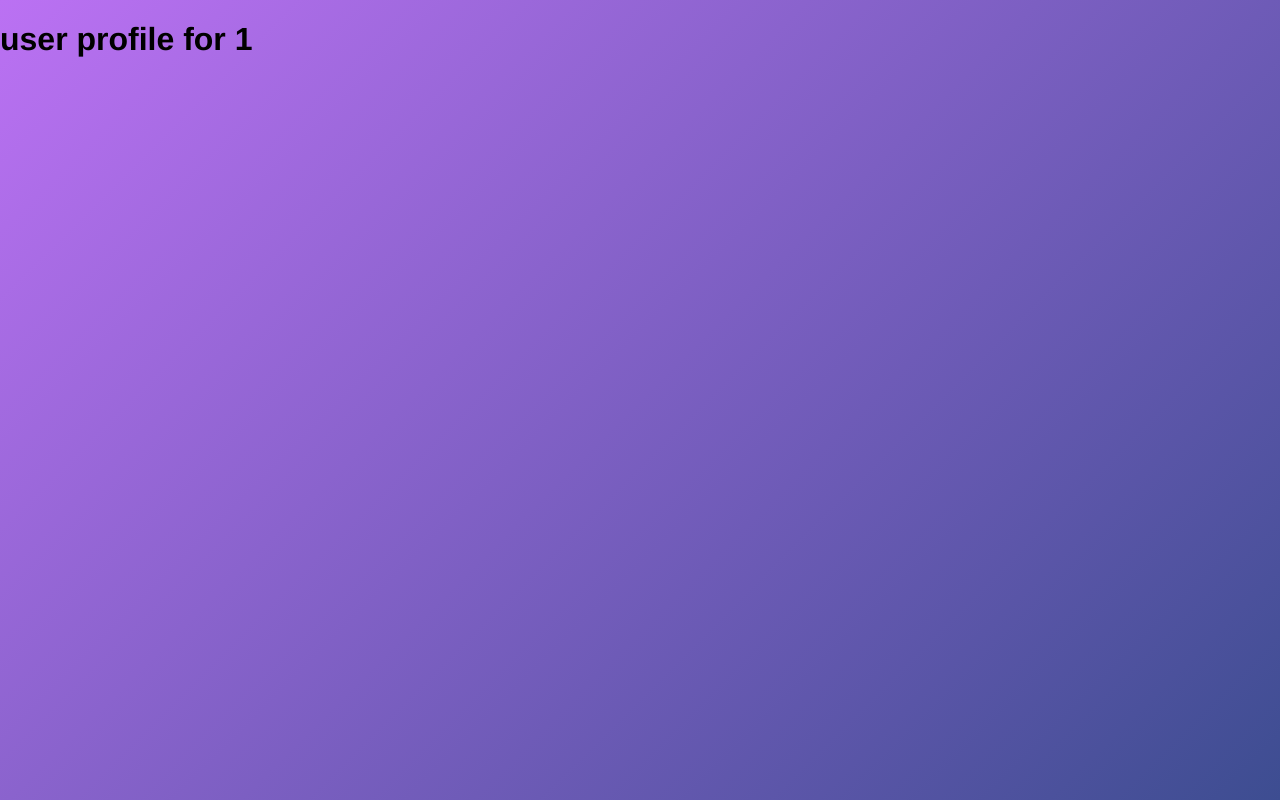
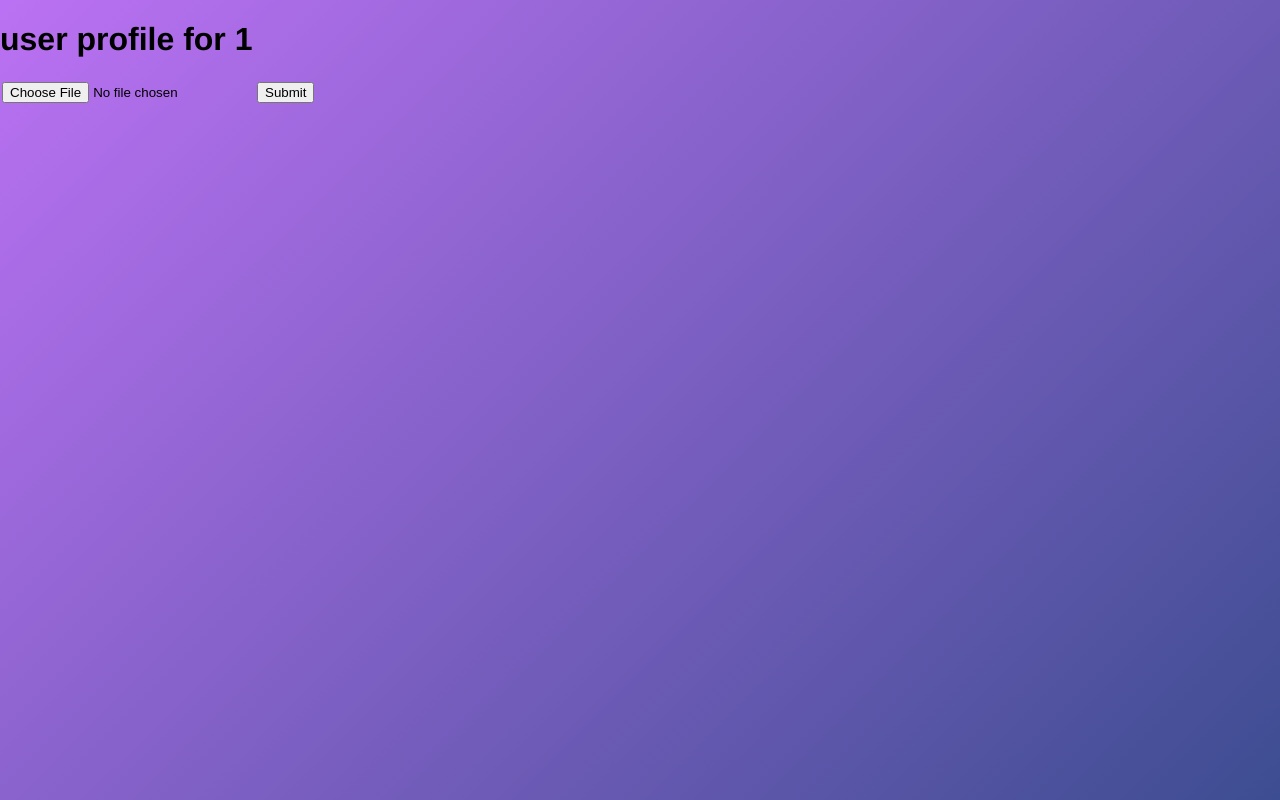
Before and after one commit to eshigh23/underworld, a React (Create React App) app in the folder client/: page /profile/1 in a window 1280 px wide. Built offline with nearby package versions, Linux system fonts and the light colour scheme.

Commit message:
added file selection

```diff
--- a/client/src/components/Sidebar.js
+++ b/client/src/components/Sidebar.js
@@ -22,7 +22,7 @@ function Sidebar() {
                 <p>{nowPlaying.title}</p>
                 <p className="small">{nowPlaying.artist}</p>
 
-                <Streamer />
+                <Streamer src="audio.wav"/>
             </div>
 
             <div className="recommended">
--- a/client/src/components/Streamer.js
+++ b/client/src/components/Streamer.js
@@ -6,7 +6,7 @@ import "../css/Streamer.css";
 
 let sound;
 
-const Streamer = () => {
+const Streamer = ( {src} ) => {
     var [isPlaying, setIsPlaying] = useState(false);
 
     var [song, setSong] = useState(null);
@@ -14,7 +14,7 @@ const Streamer = () => {
     useEffect(() => {
 	// Initialize Howl instance
 	sound = new Howl({
-	    src: ['audio.wav'],
+	    src: [src],
 	    html5: true,
 	    onend: () => {
 		console.log('Audio finished playing');
--- a/client/src/components/UserProfile.js
+++ b/client/src/components/UserProfile.js
@@ -1,12 +1,53 @@
-import React from 'react'
+import React, { useState }from 'react'
 import { useParams } from 'react-router-dom';
 
 export default function UserProfile() {
 
-    const { username } = useParams();
+    const { username } = useParams();   // grab username from parameters defined somewhere, forgot
+    const [file, setFile] = useState(null)
+
+    function handleFileChange(e) {
+        // e.preventDefault();
+        console.log("e:", e)
+        const selectedFile = e.target.files[0];
+        console.log("file info!:", selectedFile)
+
+        if (selectedFile) {
+            const fileName = selectedFile.name;
+            console.log("sliced file:", fileName.slice(-4).toLowerCase())
+
+            const isWav = fileName.slice(-4).toLowerCase() === ".wav"
+            if (isWav) {
+                setFile(e.target.files[0]);
+            }
+            else {
+                console.log("Please selected a .wav file")
+            }
+        }
+    }
+
+    function handleUpload(e) {
+        e.preventDefault(); // prevent page reload
+        if (file) {
+            console.log("file selected", file.name)
+        }
+        else {
+            console.log("no file selected")
+        }
+    }
+
     return (
         <div>
             <h1> user profile for { username }</h1>
+
+            <form onSubmit={handleUpload}>
+                <input
+                    type="file"
+                    onChange={ handleFileChange }
+                />
+                <button>Submit</button>
+            </form>
+            { file && file.name }
         </div>
     )
 }
```
